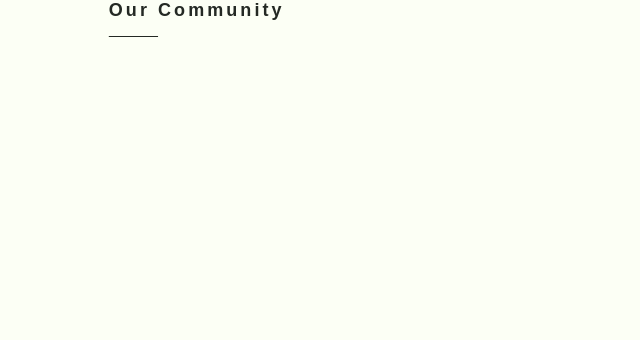
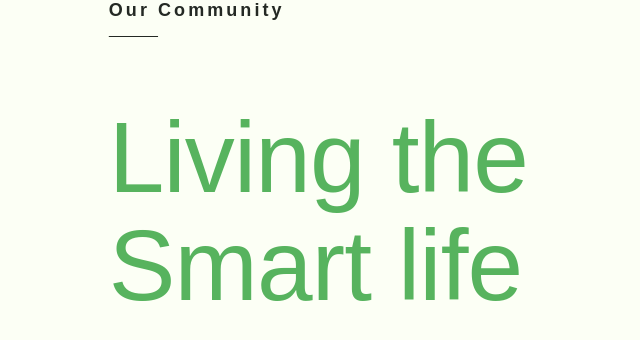
Before and after one commit to JuanTValdez/smart_acres, a React (Create React App) app: page / in a window 1280 px wide. Shown: the top 340 px of the page, without its empty margins (0-640 px from the left). Built offline with nearby package versions, Linux system fonts and the light colour scheme; a web font is replaced by a local one.

Commit message:
added and styled smart-life class

```diff
--- a/src/App.js
+++ b/src/App.js
@@ -19,7 +19,7 @@ function App() {
 			{/* <MeetGreen /> */}
 
 			{/* <OurGreens /> */}
-			{<OurCommunity />}
+			<OurCommunity />
 			{/* <Footer /> */}
 		</div>
 	);
--- a/src/components/OurCommunity.js
+++ b/src/components/OurCommunity.js
@@ -3,10 +3,11 @@ import '../styles/OurCommunity.css';
 
 export default function OurCommunity() {
 	return (
-		<div className="div-main">
-			<div className='community-title'>
+		<div className='div-main'>
+			<div className='community-headline'>
 				<span>Our </span> Community
 			</div>
+			<p className='smart-life'>Living the Smart life</p>
 		</div>
 	);
 }
--- a/src/styles/OurCommunity.css
+++ b/src/styles/OurCommunity.css
@@ -1,10 +1,10 @@
 .div-main {
 	margin: 0 0 0 8.5%;
 }
-.community-title {
+.community-headline {
 	min-width: 10%;
 	width: 100%;
-
+	margin-bottom: 7%;
 	font-family: 'Works Sans', sans-serif;
 	font-size: 1.125rem;
 	font-weight: 600;
@@ -17,3 +17,13 @@
 		text-underline-offset: 1.125em;
 	}
 }
+
+.smart-life {
+	max-width: 38%;
+
+	font-family: 'ClarendonURW-Lig', sans-serif;
+	font-size: 6.25rem;
+	line-height: 1.08;
+	letter-spacing: -0.88px;
+	color: var(--dark-pastel-green);
+}
```
Also changed, not shown: src/styles/MeetGreen.css (line endings or trailing spaces).
